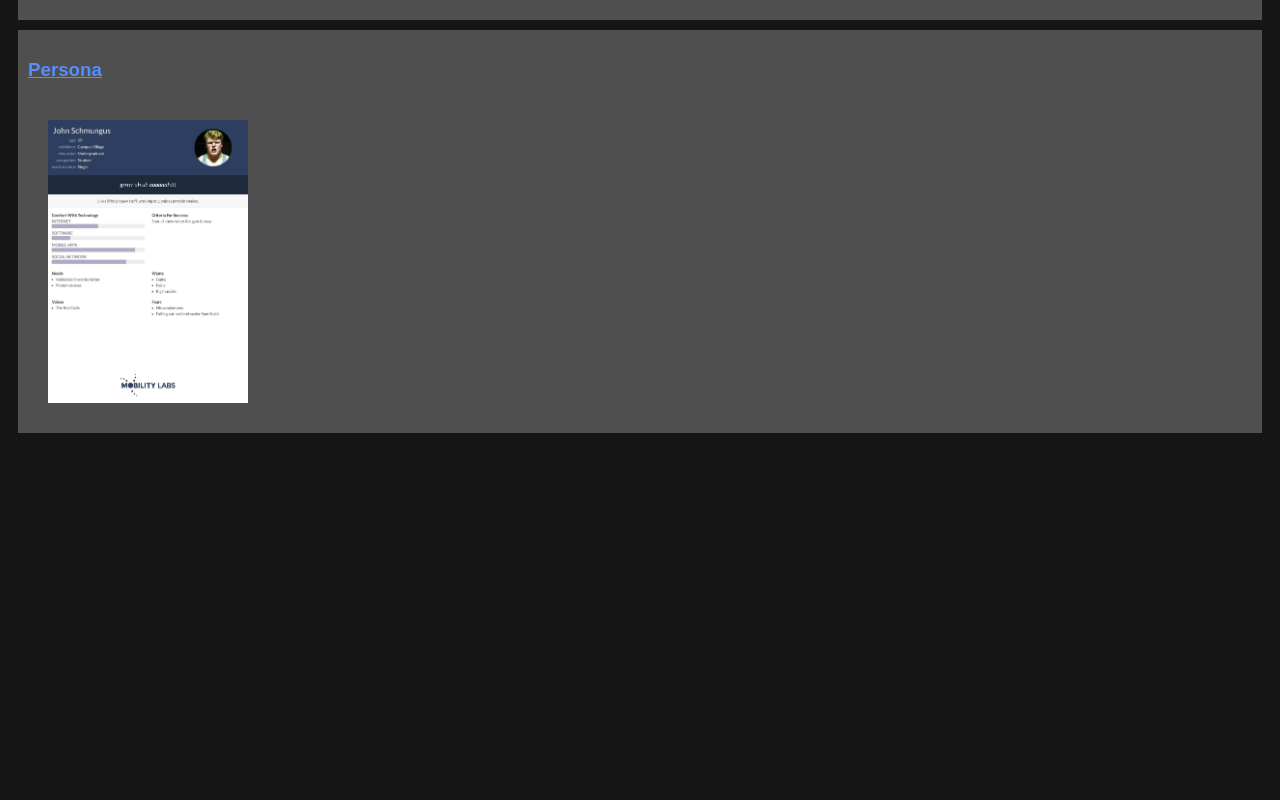
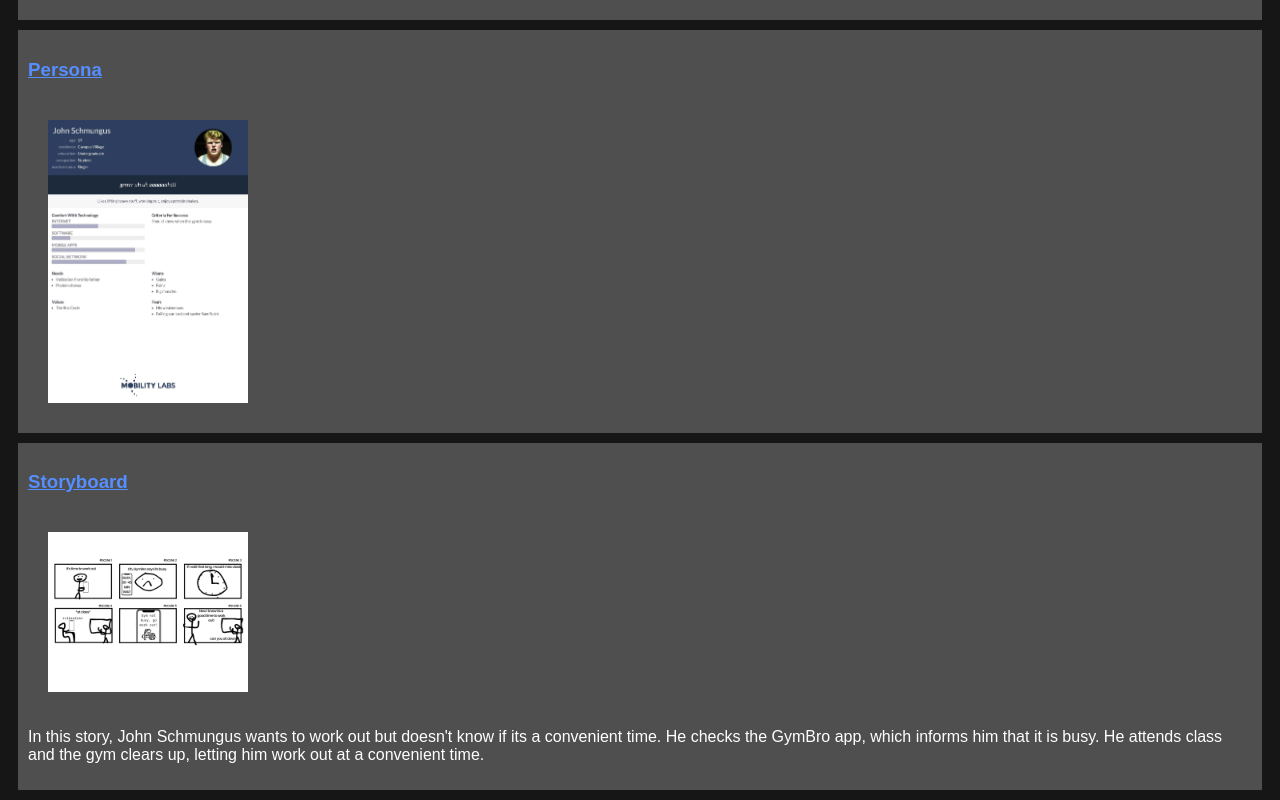
Before and after one commit to SynthwaveFox/SynthwaveFox.github.io, a plain HTML site: page index.html in a window 1280 px wide. Shown: the part 550-1350 px from the top of the page. Before the commit the page ends 993 px from the top, so only its background shows below. Drawn offline with Linux system fonts and the light colour scheme.

Commit message:
storyboard

```diff
--- a/index.html
+++ b/index.html
@@ -32,5 +32,12 @@
 <img src="images/persona.jpg"/>
 
 </section>
+
+<!-- Storyboard -->
+<section class="assign">
+  <a href="files/storyboard.pdf" style="color:rgb(85, 142, 255)"><h3>Storyboard</h3></a>
+<img src="images/storyboard.png"/>
+<p>In this story, John Schmungus wants to work out but doesn't know if its a convenient time. He checks the GymBro app, which informs him that it is busy. He attends class and the gym clears up, letting him work out at a convenient time.</p>
+</section>
     </body>
   </html>
```
Also changed, not shown: images/Storyboard.png (added), 1 other file.
